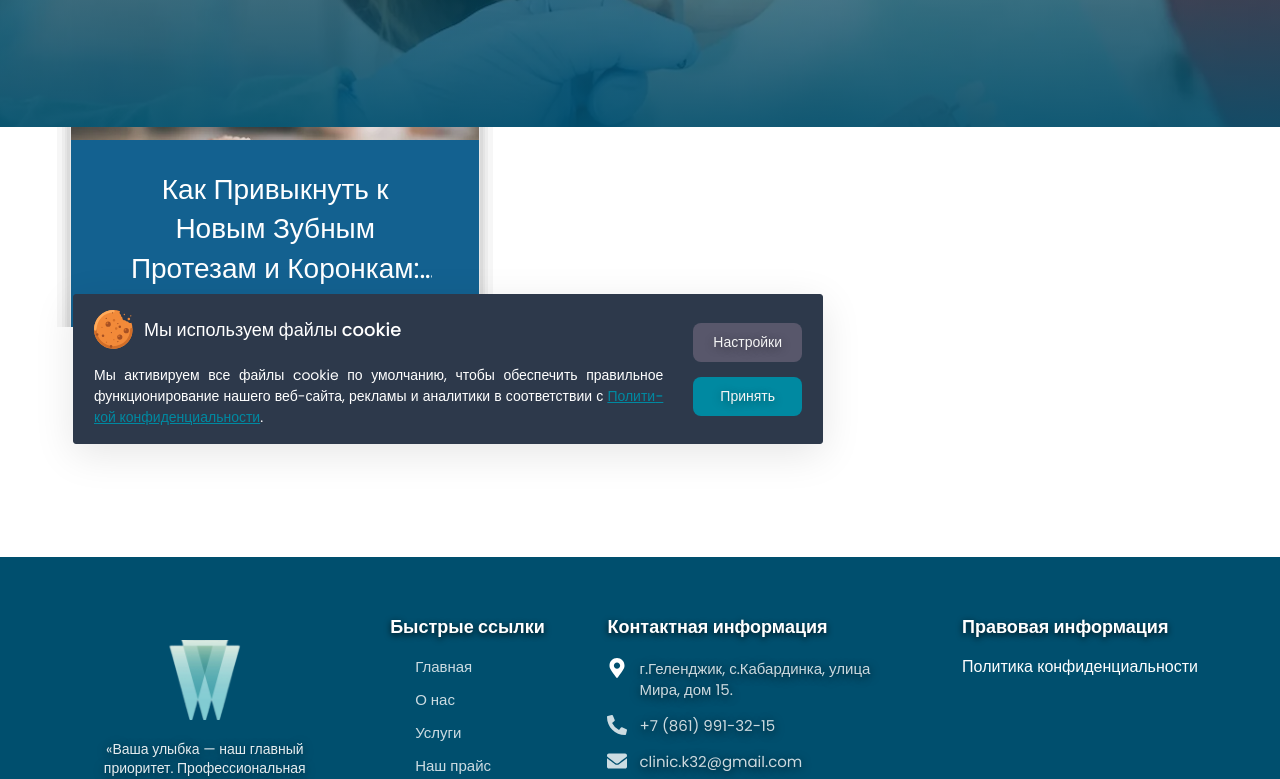
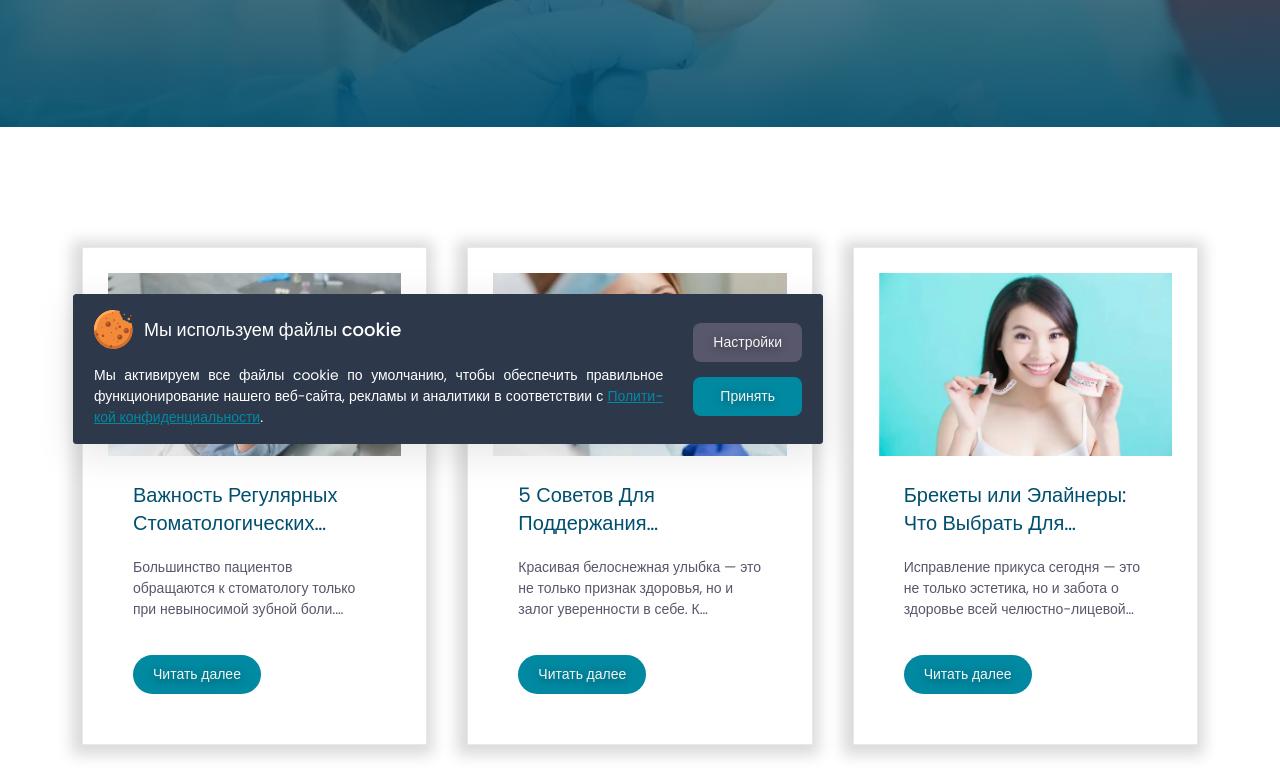
Before and after one commit to irinapodlisnyuk/stomatology-k32, a Next.js app: page /blog in a window 1280 px wide. Shown: the part 336-1115 px from the top of the page. Built offline with nearby package versions, Linux system fonts and the light colour scheme.

Commit message:
blog and moduls

```diff
--- a/src/components/HomePage/Blog/Blog.module.scss
+++ b/src/components/HomePage/Blog/Blog.module.scss
@@ -16,7 +16,6 @@
     display: flex;
     flex-direction: column;
     gap: 40px;
-
     @include vp-767 {
       gap: 20px;
     }
@@ -27,7 +26,6 @@
     flex-direction: column;
     align-items: center;
     gap: 20px;
-
     @include vp-767 {
       gap: 10px;
     }
@@ -54,6 +52,7 @@
       }
     }
   }
+
   &__nav {
     width: 82%;
     bottom: 50%;
@@ -64,8 +63,7 @@
     position: absolute;
     align-items: center;
     justify-content: space-between;
-
-    z-index: 99 !important;
+    z-index: 99;
     pointer-events: none;
 
     @include vp-767 {
@@ -83,7 +81,6 @@
     align-items: center;
     justify-content: center;
     pointer-events: auto;
-
     transform: rotate(0deg);
     transition:
       background-color 0.2s ease,
@@ -109,7 +106,6 @@
     width: 100%;
     max-width: 1140px;
     margin: 0 auto;
-    padding: 0;
   }
 
   &__slider-container {
@@ -120,8 +116,6 @@
     align-items: center;
     justify-content: center;
     margin: 0 auto;
-    opacity: 1;
-
     @include vp-767 {
       height: 100%;
     }
@@ -144,7 +138,6 @@
       scroll-snap-type: x mandatory;
       padding: 20px;
       gap: 15px;
-      height: 100%;
       &::-webkit-scrollbar {
         display: none;
       }
@@ -161,7 +154,6 @@
     overflow: hidden;
     box-shadow: 0 4px 20px rgba($black, 0.04);
     cursor: pointer;
-
     transition:
       transform 0.6s cubic-bezier(0.25, 1, 0.5, 1),
       opacity 0.5s ease,
@@ -175,29 +167,30 @@
     &--center {
       box-shadow: 0 20px 40px rgba($black, 0.12);
       z-index: 10;
-
       .blog__item-link {
-        pointer-events: auto !important;
+        pointer-events: auto;
       }
     }
 
     @include vp-1023 {
       width: 40%;
     }
+
     @include vp-767 {
       position: relative;
       left: auto;
       width: 80%;
-      height: 100%;
+      height: 380px;
       flex-shrink: 0;
       scroll-snap-align: center;
-      transform: none !important;
-      opacity: 1 !important;
+      transform: none;
+      opacity: 1;
       display: flex;
       flex-direction: column;
 
       .blog__item-link {
-        pointer-events: auto !important;
+        pointer-events: auto;
+        height: 100%;
       }
     }
   }
@@ -212,20 +205,25 @@
 
   &__picture-img {
     width: 100%;
+    height: auto;
     aspect-ratio: 16 / 10;
     object-fit: cover;
     display: block;
+
+    @include vp-767 {
+      height: 180px;
+    }
   }
 
+  /* ТЕКСТОВЫЙ КОНТЕНТ */
   &__item-content {
     display: flex;
     flex-direction: column;
     align-items: center;
-    height: 100%;
+    background-color: $bahama-blue;
+    padding: 30px;
     gap: 15px;
-    padding: 30px;
-    background-color: $bahama-blue;
-    justify-content: space-between;
+    justify-content: center;
     flex-grow: 1;
 
     @include vp-1023 {
@@ -234,7 +232,9 @@
     }
 
     @include vp-767 {
-      gap: 10px;
+      padding: 15px 20px;
+      gap: 12px;
+      height: calc(100% - 180px) !important;
     }
   }
 
@@ -243,6 +243,7 @@
     color: $white;
     font-weight: 500;
   }
+
   &__item-text {
     width: 90%;
     font-size: 28px;
@@ -254,25 +255,12 @@
     -webkit-line-clamp: 3;
     -webkit-box-orient: vertical;
     overflow: hidden;
+
     @include vp-1023 {
       font-size: 18px;
     }
     @include vp-767 {
-      font-size: 20px;
-    }
-  }
-
-  &__list--grid {
-    display: grid;
-    grid-template-columns: repeat(3, 1fr);
-    gap: 40px;
-    width: 100%;
-    @include vp-1023 {
-      grid-template-columns: repeat(2, 1fr);
-      gap: 20px;
-    }
-    @include vp-767 {
-      grid-template-columns: 1fr;
+      font-size: 16px;
     }
   }
 }
--- a/src/components/HomePage/Blog/BlogGrid.tsx
+++ b/src/components/HomePage/Blog/BlogGrid.tsx
@@ -1,38 +1,43 @@
+"use client";
+
+import { FC, useState, useRef, useCallback } from "react";
 import Link from "next/link";
-import styles from "./Blog.module.scss";
+import styles from "./Blog_grid.module.scss";
 import { BlogItem } from "@/data/Blog_data";
 import ResponsivePicture from "@/components/ResponsivePicture/ResponsivePicture";
-import { FC, useEffect, useRef, useState } from "react";
 
 interface BlogGridProps {
   posts: BlogItem[];
 }
 
-export const BlogGrid: FC<BlogGridProps> = ({ posts }) => {
+export const BlogGrid: FC<BlogGridProps> = ({ posts = [] }) => {
   const CARDS_PER_PAGE = 6;
   const [visibleCount, setVisibleCount] = useState(CARDS_PER_PAGE);
-  const observerRef = useRef<HTMLDivElement | null>(null);
 
-  const displayedPosts = posts.slice(0, visibleCount);
+  // Храним ссылку на observer, чтобы не пересоздавать его при каждом рендере
+  const observer = useRef<IntersectionObserver | null>(null);
 
-  useEffect(() => {
-    if (visibleCount >= posts.length) return;
+  const safePosts = Array.isArray(posts) ? posts : [];
+  const displayedPosts = safePosts.slice(0, visibleCount);
 
-    const observer = new IntersectionObserver(
-      (entries) => {
-        if (entries[0].isIntersecting) {
-          setTimeout(
-            () => setVisibleCount((prev) => prev + CARDS_PER_PAGE),
-            200,
-          );
-        }
-      },
-      { threshold: 0.1 },
-    );
+  //  Используем useCallback для отслеживания триггера.
 
-    if (observerRef.current) observer.observe(observerRef.current);
-    return () => observer.disconnect();
-  }, [visibleCount, posts.length]);
+  const lastElementRef = useCallback((node: HTMLDivElement | null) => {
+    if (!node) return;
+    if (visibleCount >= safePosts.length) return;
+
+    // Отключаем предыдущий наблюдатель перед созданием нового
+    if (observer.current) observer.current.disconnect();
+
+    observer.current = new IntersectionObserver((entries) => {
+      if (entries[0].isIntersecting) {
+        // Добавляем карточки плавно, предотвращая гонку потоков
+        setVisibleCount((prev) => Math.min(prev + CARDS_PER_PAGE, safePosts.length));
+      }
+    }, { threshold: 0.1, rootMargin: "100px" });
+
+    observer.current.observe(node);
+  }, [visibleCount, safePosts.length]);
 
   return (
     <div className={styles["blog__grid-container"]}>
@@ -52,7 +57,7 @@ export const BlogGrid: FC<BlogGridProps> = ({ posts }) => {
                   baseName={imgName}
                   alt={altText}
                   className={`${styles["blog__picture-img"]} ${styles["blog__picture-img--rotate"]}`}
-                  sizes="(max-width: 767px) calc(100vw - 30px), (max-width: 1023px) calc(50vw - 30px), 500px"
+                  sizes="(max-width: 767px) 360px, (max-width: 1023px) 500px, 400px"
                 />
                 <div
                   className={`${styles["blog__item-content"]} ${styles["blog__item-content--color"]}`}
@@ -62,7 +67,9 @@ export const BlogGrid: FC<BlogGridProps> = ({ posts }) => {
                   >
                     {title}
                   </h3>
-                  <p className={styles["blog__item-preview"]}>{textPreview}</p>
+                  {textPreview && (
+                    <p className={styles["blog__item-preview"]}>{textPreview}</p>
+                  )}
                   <span className="btn btn--blog">Читать далее</span>
                 </div>
               </Link>
@@ -71,8 +78,8 @@ export const BlogGrid: FC<BlogGridProps> = ({ posts }) => {
         )}
       </ul>
 
-      {visibleCount < posts.length && (
-        <div ref={observerRef} className={styles.blog__loaderTrigger}>
+      {visibleCount < safePosts.length && (
+        <div ref={lastElementRef} className={styles.blog__loaderTrigger}>
           <div className={styles.blog__spinner} />
         </div>
       )}
--- /dev/null
+++ b/src/components/HomePage/Blog/Blog_grid.module.scss
@@ -0,0 +1,138 @@
+@use "../../../assets/styles/global/variables" as *;
+@use "../../../assets/styles/global/mixins" as *;
+.blog {
+  &__list--grid {
+    display: grid;
+    grid-template-columns: repeat(3, 1fr);
+    gap: 60px 40px;
+    width: 90%;
+    margin: 0 auto;
+    height: auto;
+
+    @include vp-1023 {
+      grid-template-columns: repeat(2, 1fr);
+      gap: 20px;
+    }
+
+    @include vp-767 {
+      grid-template-columns: 1fr;
+      overflow-x: visible;
+      scroll-snap-type: none;
+      padding: 0;
+    }
+
+    .blog__item {
+      position: relative;
+      border: 1px solid $whisper;
+      top: 0;
+      left: 0;
+      margin: 0;
+      width: 100%;
+      height: 100%;
+      display: flex;
+      flex-direction: column;
+      opacity: 1;
+      pointer-events: auto;
+      cursor: pointer;
+      transform: none;
+      background-color: $white;
+      box-shadow: -2px 2px 14px 8px rgba($black, 0.15);
+      transition:
+        box-shadow $transition-500,
+        transform $transition-500;
+
+      &:hover {
+        transform: translateY(-2px);
+        box-shadow: 0 12px 30px rgba($black, 0.2);
+
+        .blog__picture-img--rotate {
+          transform: scale(1.05) rotate(1deg);
+          opacity: 0.8;
+        }
+      }
+
+      &--card {
+        padding: 25px;
+      }
+    }
+
+    .blog__item-link {
+      pointer-events: auto;
+    }
+
+    .blog__picture-img--rotate {
+      width: 100%;
+      aspect-ratio: 16 / 10;
+      object-fit: cover;
+      display: block;
+
+      transition:
+        transform $transition-500,
+        opacity $transition-500;
+      transform: scale(1) rotate(0deg);
+      opacity: 1;
+    }
+
+    .blog__item-content {
+      background-color: $white;
+      padding: 25px;
+      gap: 15px;
+      display: flex;
+      flex-direction: column;
+      align-items: flex-start;
+      text-align: left;
+      flex-grow: 1;
+
+      @include vp-767 {
+        padding: 15px;
+        gap: 10px;
+      }
+    }
+
+    .blog__item-name {
+      color: $smoky;
+    }
+
+    .blog__item-text {
+      color: $blue-lagoon;
+      font-size: 20px;
+      line-height: 1.4;
+      text-align: left;
+      width: 100%;
+      margin: 0;
+      display: -webkit-box;
+      -webkit-line-clamp: 2;
+      -webkit-box-orient: vertical;
+      overflow: hidden;
+
+      @include vp-1023 {
+        text-align: center;
+        display: block;
+      }
+
+      @include vp-1023 {
+        text-align: center;
+        display: -webkit-box;
+        -webkit-line-clamp: 2;
+      }
+    }
+
+    .blog__item-preview {
+      font-size: 14px;
+      line-height: 1.5;
+      color: $smoky;
+      margin: 5px 0 0 0;
+      text-align: left;
+      width: 100%;
+      display: -webkit-box;
+      -webkit-line-clamp: 3;
+      -webkit-box-orient: vertical;
+      overflow: hidden;
+      text-overflow: ellipsis;
+    }
+
+    .btn--blog {
+      margin-top: auto;
+    }
+  }
+}
```
